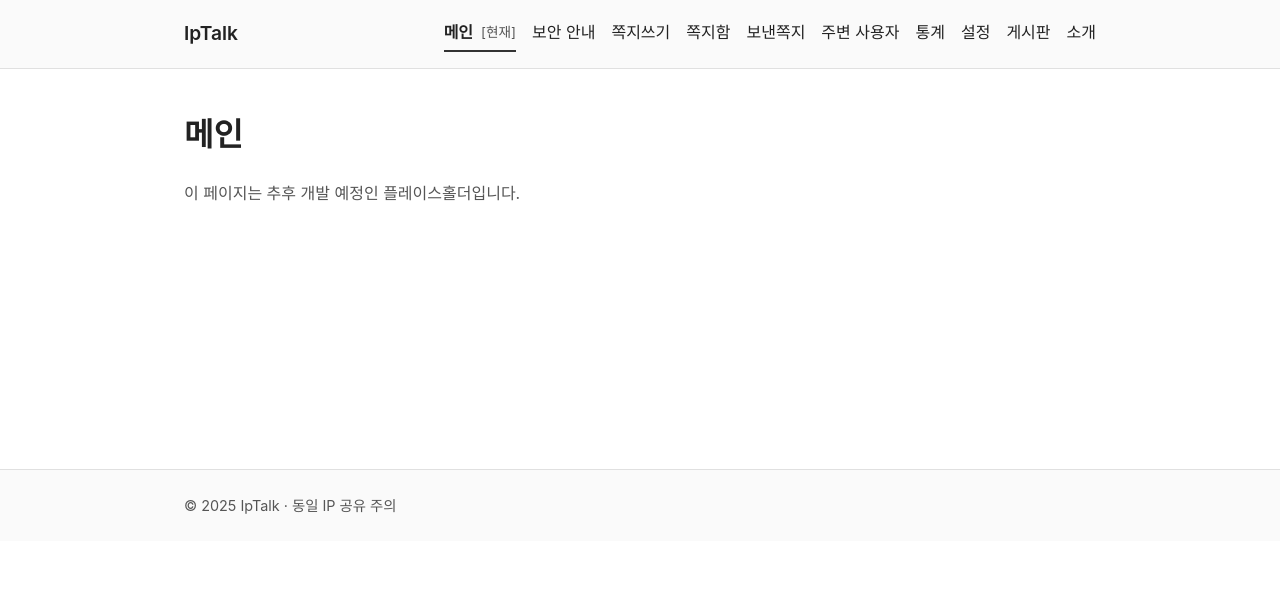
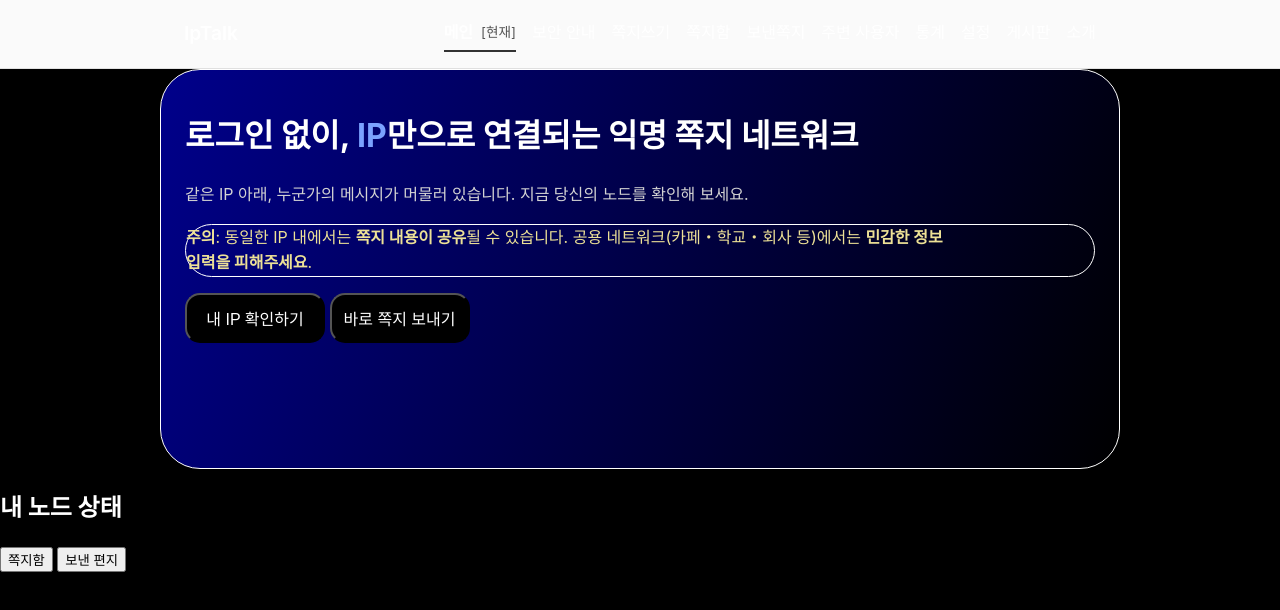
Before and after one commit to sparr0w7/scit48-frontend-basic-project, a plain HTML site: page frontend/index/index.html in a window 1280 px wide. Drawn offline with Linux system fonts and the light colour scheme.

Commit message:
woo251105-1

```diff
--- a/frontend/index/index.css
+++ b/frontend/index/index.css
@@ -1,7 +1,57 @@
+body {
+  background-color: black;
+  color: white;
+}
+
 main.container {
   min-height: 50vh;
+  background: -webkit-linear-gradient(left top, darkblue, black);
+  height: auto;
 }
 
 .page-note {
   color: #555;
 }
+
+main.container {
+  border: 1px solid white;
+  border-radius: 40px;
+}
+
+span.ip {
+  color: #7BA2FF;
+}
+
+p.page-note {
+  color: lightgray;
+}
+
+p.caution {
+  color: #EDE196;
+  border: 1px solid white;
+  border-radius: 40px
+}
+
+span.caution {
+  color: #EDE196;
+  font-weight: bolder;
+}
+
+button.top {
+  background-color: black;
+  color: white;
+  width: 140px;
+  height: 50px;
+  border-radius: 15px;
+
+  font-size: 16px;
+}
+
+#one {
+  background-color: darkblue;
+}
+
+div.footer {
+  border: 1px solid white;
+  border-radius: 40px;
+}
--- a/frontend/index/index.html
+++ b/frontend/index/index.html
@@ -1,5 +1,6 @@
 <!DOCTYPE html>
 <html lang="ko">
+
 <head>
   <meta charset="utf-8" />
   <meta name="viewport" content="width=device-width, initial-scale=1" />
@@ -7,17 +8,29 @@
   <link rel="stylesheet" href="../shared/base.css" />
   <link rel="stylesheet" href="./index.css" />
 </head>
+
 <body>
   <div id="header"></div>
   <main class="container">
-    <h1>메인</h1>
-    <p class="page-note">이 페이지는 추후 개발 예정인 플레이스홀더입니다.</p>
+    <h1>로그인 없이, <span class="ip">IP</span>만으로 연결되는 익명 쪽지 네트워크</h1>
+    <p class="page-note">같은 IP 아래, 누군가의 메시지가 머물러 있습니다. 지금 당신의 노드를 확인해 보세요.</p>
+    <p class="caution"><span class="caution">주의</span>: 동일한 IP 내에서는 <span class="caution">쪽지 내용이 공유</span>될 수 있습니다. 공용
+      네트워크(카페・학교・회사 등)에서는 <span class="caution">민감한 정보 <br>
+        입력을 피해주세요</span>.</p>
+    <form action="뭐지" method="post" enctype="multipart/form-data">
+      <button class="top one">내 IP 확인하기</button>
+      <button class="top two">바로 쪽지 보내기</button>
+    </form>
   </main>
-  <div id="footer"></div>
+  <h2>내 노드 상태</h2>
+  <button>쪽지함</button>
+  <button>보낸 편지</button>
+  </div>
   <script type="module">
     import { initLayout } from "../shared/layout.js";
     initLayout();
   </script>
   <script type="module" src="./index.js"></script>
 </body>
+
 </html>
```
Also changed, not shown: frontend/about/about.html (+4 -1 lines).
